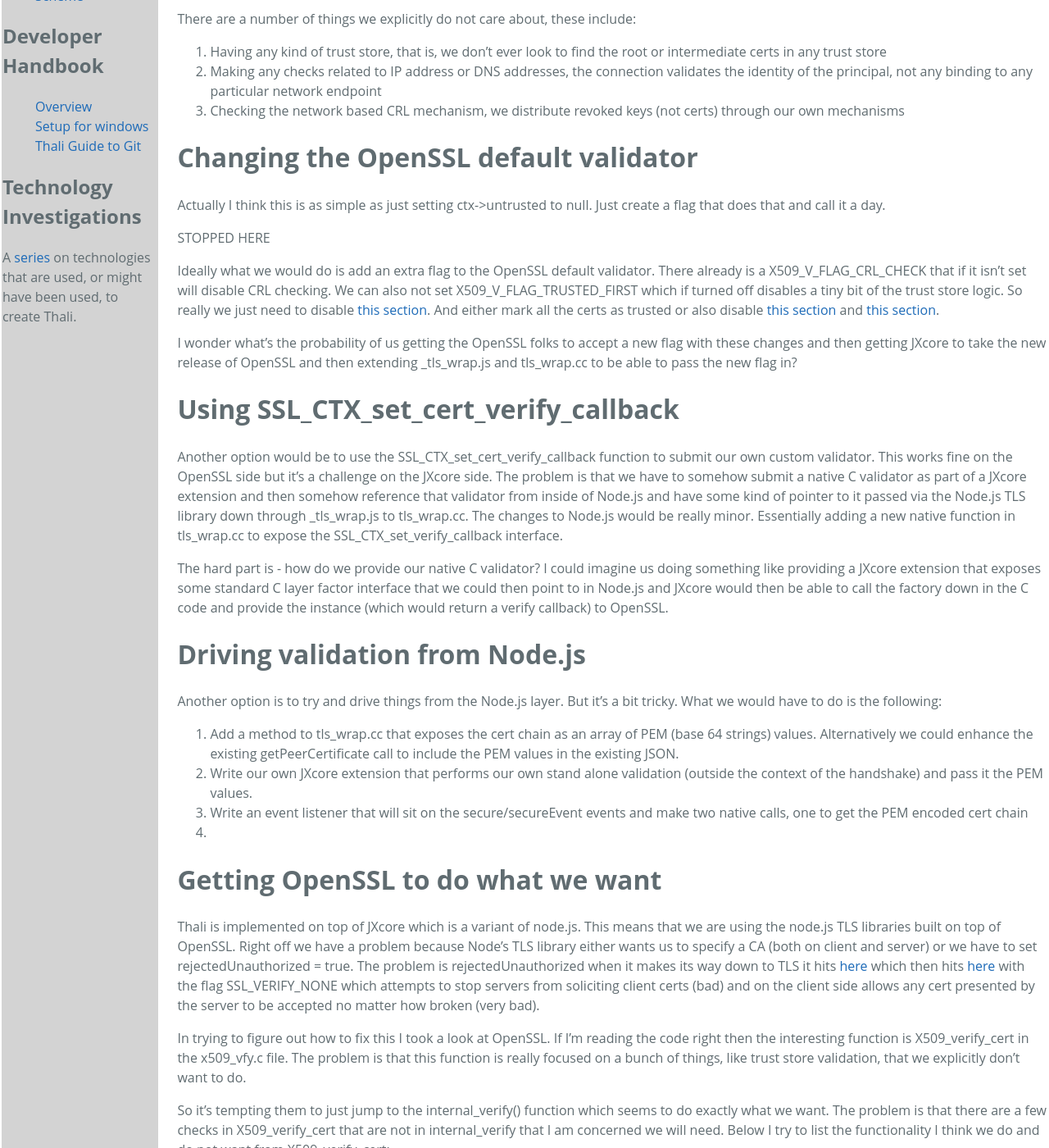
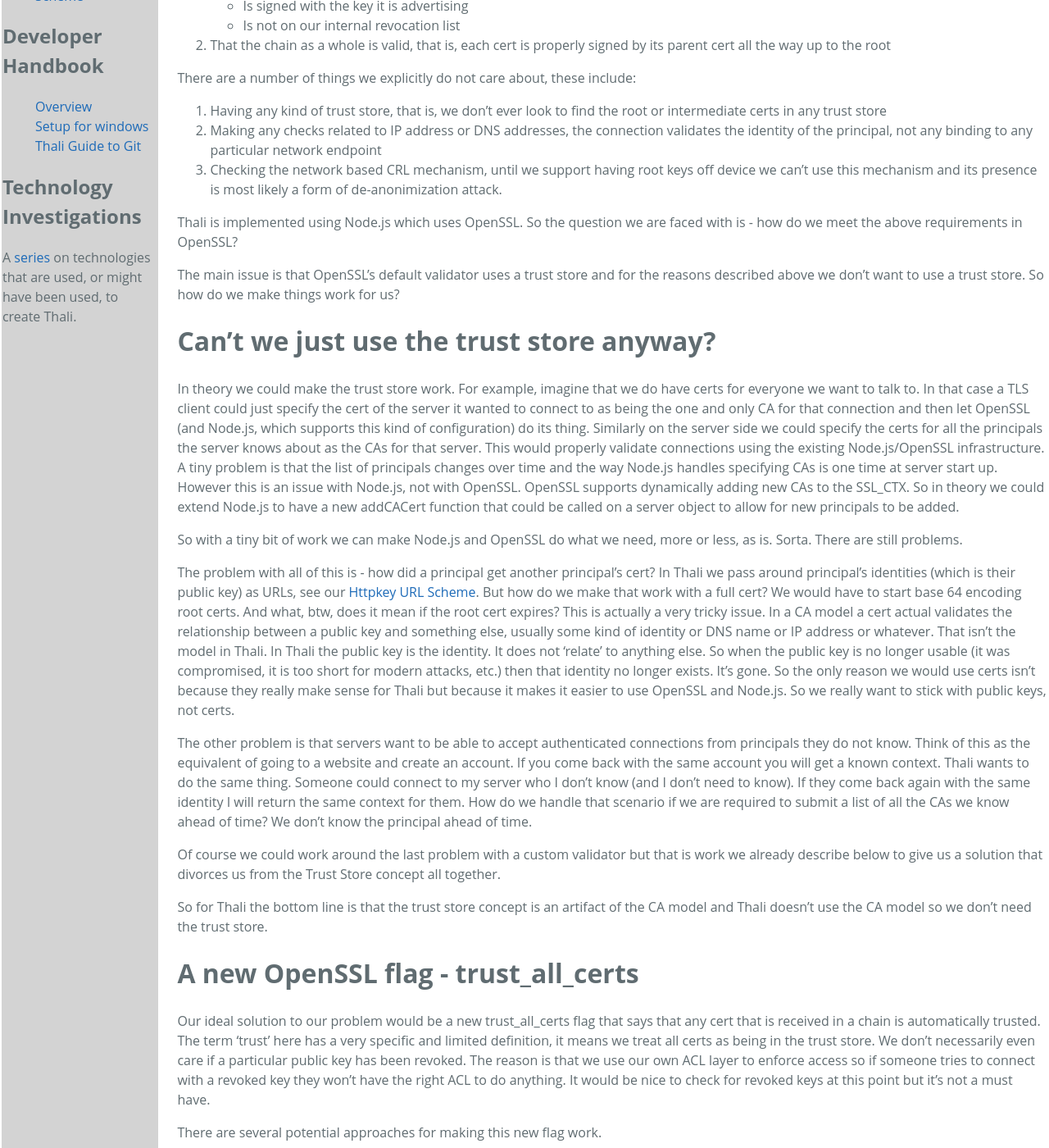
Before and after one commit to thaliproject/thali, a Jekyll site: the page built from opensslandthali.md, in a window 1280 px wide and 1400 px high, scrolled down 590 px. Shown: the whole window at 82% size. Built offline with Jekyll 4.4.1, drawn with Linux system fonts in a browser that asks for light colours; Markdown is read by kramdown in place of the engine named in the settings; some of the changed text lies outside the part shown.

Commit message:
Update opensslandthali.md

```diff
--- a/opensslandthali.md
+++ b/opensslandthali.md
@@ -6,11 +6,11 @@
 # Requirements
 In the Thali security model each principal has its own public key that it is identified with. We then use TLS mutual auth when connecting two principals in order to mutually authenticate to each other. Each principal is expected to send a cert chain that roots up to a self signed cert.
 
-Note that in our use of TLS there are no CAs or trust stores. In fact, there are no certs at all. In Thali we move around the raw public keys, not certs. So what we validate at runtime is that the root cert matches a key we recognize and chains properly to the leaf cert.
+In Thali we explicitly do not use the CA security model. In our world an identity is a public key. So when we validate a cert chain in Thali all we really want to know is if the leaf node has a path to the root cert. The public key in the root cert is then the "identity" of the principal at the other end of the line. We then know the identity of the called (their public key) and we can then use that public key with our ACL mechanism to decide what (if anything) the caller should be allowed to do. In other words TLS is for authentication, not authorization.
 
-We do revoke public keys, but not certs. This can happen in the case that a particular device and its intermediate and leaf keys are compromised but the root is not. In that case the intermediate/leaf keys would be revoked and we do need to be able to check for any certs that try to use them.
+There is an exception to this however. If a particular identity (read: public key) is known to be compromised, then we do want to reject any connections from it. Technically we don't need to do this. The requester's identity won't be in any ACLs and all of their requests will be automatically rejected. But the earlier one can reject a bad caller the better so potentially we do want to use a revocation store. But keep in mind that what we want to revoke is not a particular cert necessarily, but a public key and any keys that chain off that public key.
 
-But in general when we receive a chain all we really care about is:
+When we receive a cert chain over TLS all we really care about is:
 
 1. Each cert in the chain is "internally valid", that is, each cert:
  * Is not expired
@@ -23,36 +23,43 @@
 
 1. Having any kind of trust store, that is, we don't ever look to find the root or intermediate certs in any trust store
 2. Making any checks related to IP address or DNS addresses, the connection validates the identity of the principal, not any binding to any particular network endpoint
-3. Checking the network based CRL mechanism, we distribute revoked keys (not certs) through our own mechanisms
+3. Checking the network based CRL mechanism, until we support having root keys off device we can't use this mechanism and its presence is most likely a form of de-anonimization attack.
 
-# Changing the OpenSSL default validator
-Actually I think this is as simple as just setting ctx->untrusted to null. Just create a flag that does that and call it a day.
+Thali is implemented using Node.js which uses OpenSSL. So the question we are faced with is - how do we meet the above requirements in OpenSSL?
 
-STOPPED HERE
+The main issue is that OpenSSL's default validator uses a trust store and for the reasons described above we don't want to use a trust store. So how do we make things work for us?
 
+# Can't we just use the trust store anyway?
+In theory we could make the trust store work. For example, imagine that we do have certs for everyone we want to talk to. In that case a TLS client could just specify the cert of the server it wanted to connect to as being the one and only CA for that connection and then let OpenSSL (and Node.js, which supports this kind of configuration) do its thing. Similarly on the server side we could specify the certs for all the principals the server knows about as the CAs for that server. This would properly validate connections using the existing Node.js/OpenSSL infrastructure. A tiny problem is that the list of principals changes over time and the way Node.js handles specifying CAs is one time at server start up. However this is an issue with Node.js, not with OpenSSL. OpenSSL supports dynamically adding new CAs to the SSL_CTX. So in theory we could extend Node.js to have a new addCACert function that could be called on a server object to allow for new principals to be added.
 
-Ideally what we would do is add an extra flag to the OpenSSL default validator. There already is a X509_V_FLAG_CRL_CHECK that if it isn't set will disable CRL checking. We can also not set X509_V_FLAG_TRUSTED_FIRST which if turned off disables a tiny bit of the trust store logic. So really we just need to disable [this section](https://github.com/openssl/openssl/blob/e23a3fc8e38a889035bf0964c70c7699f4a38e5c/crypto/x509/x509_vfy.c#L259). And either mark all the certs as trusted or also disable [this section](https://github.com/openssl/openssl/blob/e23a3fc8e38a889035bf0964c70c7699f4a38e5c/crypto/x509/x509_vfy.c#L288) and [this section](https://github.com/openssl/openssl/blob/e23a3fc8e38a889035bf0964c70c7699f4a38e5c/crypto/x509/x509_vfy.c#L415).
+So with a tiny bit of work we can make Node.js and OpenSSL do what we need, more or less, as is. Sorta. There are still problems.
 
-I wonder what's the probability of us getting the OpenSSL folks to accept a new flag with these changes and then getting JXcore to take the new release of OpenSSL and then extending _tls_wrap.js and tls_wrap.cc to be able to pass the new flag in?
+The problem with all of this is - how did a principal get another principal's cert? In Thali we pass around principal's identities (which is their public key) as URLs, see our [Httpkey URL Scheme](/HttpkeyURLScheme). But how do we make that work with a full cert? We would have to start base 64 encoding root certs. And what, btw, does it mean if the root cert expires? This is actually a very tricky issue. In a CA model a cert actual validates the relationship between a public key and something else, usually some kind of identity or DNS name or IP address or whatever. That isn't the model in Thali. In Thali the public key is the identity. It does not 'relate' to anything else. So when the public key is no longer usable (it was compromised, it is too short for modern attacks, etc.) then that identity no longer exists. It's gone. So the only reason we would use certs isn't because they really make sense for Thali but because it makes it easier to use OpenSSL and Node.js. So we really want to stick with public keys, not certs.
 
-# Using SSL_CTX_set_cert_verify_callback
-Another option would be to use the SSL_CTX_set_cert_verify_callback function to submit our own custom validator. This works fine on the OpenSSL side but it's a challenge on the JXcore side. The problem is that we have to somehow submit a native C validator as part of a JXcore extension and then somehow reference that validator from inside of Node.js and have some kind of pointer to it passed via the Node.js TLS library down through _tls_wrap.js to tls_wrap.cc. The changes to Node.js would be really minor. Essentially adding a new native function in tls_wrap.cc to expose the SSL_CTX_set_verify_callback interface.
+The other problem is that servers want to be able to accept authenticated connections from principals they do not know. Think of this as the equivalent of going to a website and create an account. If you come back with the same account you will get a known context. Thali wants to do the same thing. Someone could connect to my server who I don't know (and I don't need to know). If they come back again with the same identity I will return the same context for them. How do we handle that scenario if we are required to submit a list of all the CAs we know ahead of time? We don't know the principal ahead of time.
 
-The hard part is - how do we provide our native C validator? I could imagine us doing something like providing a JXcore extension that exposes some standard C layer factor interface that we could then point to in Node.js and JXcore would then be able to call the factory down in the C code and provide the instance (which would return a verify callback) to OpenSSL.
+Of course we could work around the last problem with a custom validator but that is work we already describe below to give us a solution that divorces us from the Trust Store concept all together.
 
-# Driving validation from Node.js
-Another option is to try and drive things from the Node.js layer. But it's a bit tricky. What we would have to do is the following:
-1. Add a method to tls_wrap.cc that exposes the cert chain as an array of PEM (base 64 strings) values. Alternatively we could enhance the existing getPeerCertificate call to include the PEM values in the existing JSON.
-2. Write our own JXcore extension that performs our own stand alone validation (outside the context of the handshake) and pass it the PEM values.
-3. Write an event listener that will sit on the secure/secureEvent events and make two native calls, one to get the PEM encoded cert chain
-4.
+So for Thali the bottom line is that the trust store concept is an artifact of the CA model and Thali doesn't use the CA model so we don't need the trust store.
 
-# Getting OpenSSL to do what we want
-Thali is implemented on top of JXcore which is a variant of node.js. This means that we are using the node.js TLS libraries built on top of OpenSSL. Right off we have a problem because Node's TLS library either wants us to specify a CA (both on client and server) or we have to set rejectedUnauthorized = true. The problem is rejectedUnauthorized when it makes its way down to TLS it hits [here](https://github.com/joyent/node/blob/8e539dc26dd811c960a8943b28c4a351aa5d89ad/src/tls_wrap.cc#L700) which then hits [here](https://www.openssl.org/docs/ssl/SSL_CTX_set_verify.html) with the flag SSL_VERIFY_NONE which attempts to stop servers from soliciting client certs (bad) and on the client side allows any cert presented by the server to be accepted no matter how broken (very bad).
+# A new OpenSSL flag - trust_all_certs
 
-In trying to figure out how to fix this I took a look at OpenSSL. If I'm reading the code right then the interesting function is X509_verify_cert in the x509_vfy.c file. The problem is that this function is really focused on a bunch of things, like trust store validation, that we explicitly don't want to do.
+Our ideal solution to our problem would be a new trust_all_certs flag that says that any cert that is received in a chain is automatically trusted. The term 'trust' here has a very specific and limited definition, it means we treat all certs as being in the trust store. We don't necessarily even care if a particular public key has been revoked. The reason is that we use our own ACL layer to enforce access so if someone tries to connect with a revoked key they won't have the right ACL to do anything. It would be nice to check for revoked keys at this point but it's not a must have.
 
-So it's tempting them to just jump to the internal_verify() function which seems to do exactly what we want. The problem is that there are a few checks in X509_verify_cert that are not in internal_verify that I am concerned we will need. Below I try to list the functionality I think we do and do not want from X509_verify_cert:
+There are several potential approaches for making this new flag work.
+
+## Override get_issuer
+In looking at the OpenSSL code there seems like a fairly straight forward way to make this work. In x509_vfy.c there is a function called X509_verify_cert which is where the default validator (I believe) lives. This takes as an argument a X509_STORE_CTX. x509_STORE_CTX is actually a typedef in ossl_typ.h for the X509_store_ctx_st structure. This structure contains a pointer to a function called get_issuer which is used by the validator to see if a specific cert is in the trust store. So in theory if we can replace that function with our own, our version of the function could (in essence) always return 'true' to any request to validate a cert.
+
+Near as I can tell X509_STORE_CTX is actually taken from the root SSL_CTX object which has a member cert_store which is a X509_STORE which is an alias for x509_store_st. It is this object that is used to create a X509_STORE_CTX object using the x509_STORE_CTX_init function. So in theory the trick is to grab cert_store from SSL_CTX and set it the way we want. Then any connections created from that SSL_CTX will use our "trust all" get_issuer function.
+
+### Making this work in Node.js
+node_crypto.cc has a method SecureContext::Init which calls SSL_CTX_new which sets sc->ctx_ which is the SSL_CTX object. Just below that sc->ca_store is set to NULL. That ca_store argument is the X509_STORE object we are looking for. So in theory if we can wrap that with an IF that looks for a special flag we specify then we could set the ca_store to X509_STORE_new() (which just initializes everything) and then override the get_issuer function to point to our 'accept all' function.
+
+The only problem is that if no CA is specified in the tls.createServer or equivalent command then crypto.js will call addrootCerts which will override our X509_STORE setting. That logic seems to live in crypto.js in the createCredentials method. This is called in tls.js by SecurePair. So we need to make sure we pass in an argument in options to SecurePair so that if we are using 'trust all' we don't call crypto.createCredentials(). In general the real work here is making sure we validate the options that are submitted to the TLS object (and secure context in general) to make sure we don't have contradictory options. Someone, for example, shouldn't be specifying a custom list of CAs and using our flag. If they do we should return an error.
+
+## Using a custom validator
+The other option for making this all work is to replace the default validator all together with our own custom validator. This will, by definition, do whatever we want it to do. Most likely we would start with the default validator and just excise the trust store checks. Below I look at the various components of the default validator and identify what we do and don't want to keep.
 
 * X509_verify_cert functionality
   * Things I think we do want
@@ -68,35 +75,32 @@
     * check_revocation() - We don't use the X.509 CRL mechanism so this is useless to us. In fact, we should ideally reject any certs that even contain the CRL declaration.
     * v3_asid_validate_path() - This is an implementation of RFC 3779 that lets one bind identities to certs. We don't work that way. At most we should check if this extension is used and if so reject the cert.
 
-# Making this work in JXCore
-Now in theory the solution is fairly straight forward, at least if we were only using OpenSSL. We could call SSL_CTX_set_cert_verify_callback and specify our own custom validator. This would replace X509_verify_cert completely and instead we could use some hacked up logic of our own that works as I describe above. Heck, for now, we could just call internal_verify() and call it a day and add the rest later.
+To make this work we have to call a function called SSL_CTX_set_cert_verify_callback which takes our old friend SSL_CTX and lets us set our custom validator.
 
-But, alas, it's really not that simple.
+### What about SSL_CTX_set_verify/SSL_set_verify?
+There is a similar sounding function called SSL_CTX_set_verify/SSL_set_verfy that would seem like a potential candidate. But in practice it is not. The verify function isn't called until after the validator is run and if we are using the default validator then it will fail due to trust store issues.
 
-The problem is that we aren't talking to OpenSSL directly. We are talking to Node.js who is talking to its HTTPS library who is talking to its TLS library who is talking to OpenSSL. So how are we supposed to build our custom validator and how do we get it to OpenSSL?
+### Making this work in Node.js
+This should be as easy as slipping an argument down into SecureContext::Init which would then call SSL_CTX_set_cert_cerify_callback. Node.js doesn't (and shouldn't) ever mess with the validator so once we set it on the parent context it should show up everywhere we need it automatically.
 
-## Get JXcore to let us use our own validator directly with OpenSSL (or not)
+## Trade offs between the approaches
+I suspect the most robust solution is the custom validator. The reason being that regardless of what methods node.js calls on the SSL_CTX the custom validator always gets the final say. So we don't have to worry about some obscure function somewhere over writing the cert_store object and making a mess of things.
 
-Keep in mind that we need to re-use code already in OpenSSL (I'm too much of a wimp to trust things like [pkijs](https://www.npmjs.com/package/pkijs) quite yet) so somewhere there is C code. Now the good news is that JXCore supports calling out to the native platform. The bad news is that this isn't good enough. We don't just need the custom validator available in C, we have to get it into a physical position so that when Node calls TLS who calls OpenSSL we can pass in that validator. This means solving two different problems.
+The reason why I don't like the custom validator is because TLS validation code is easy to screw up. Writing one's own validator seems like a recipe for disaster. When various bugs are found in the default validator are we going to find out about them and fix them in our custom version? It's just a mess.
 
-The first problem is how to make our C code visable to the instance of OpenSSL being used by Node.js? That is a linking problem. Although presumably with a little function passing at the C level using a function declaration provided in JXcore we could solve that one.
+A potential solution is a hybrid approach where we create our own custom validator but all it does is make sure that the X509_STORE_ctx has the right trust store validator before then calling the default validator. This gives us the benefit of not worrying about anything messing with our settings at the Node.js layer while also allowing us to rely on the default validator.
 
-The second problem is how do we change Node's TLS library to allow us to use our customer C validator for OpenSSL? There are two approaches here. One approach is we somehow figure out how to get our custom validator submitted to SSL_CTX_set_cert_verify_callback when Node.js sets up the SSL connection in tls_wrap.cc and call it a day. That would be ideal.
+My guess is that we should use a custom validator whose only purpose is to validate the store is set correctly before calling the default validate and we simultaneously should check the options to make sure that no one submitted any options that could cause "odd" behavior. Think of it as defense in depth.
 
-But I'm not sure if the JXcore folks would be willing to go for all the magic implied here. In other words we would need some way to create a native extension that has a validator and tell JXcore about it via the native interface and then have JXcore marshal an instance of it and pass it to the OpenSSL context and call SSL_CTX_set_cert_verify_callback with it. This is all doable, I just don't know if they will be willing to do it.
+## Could we get OpenSSL to just implement our flag?
 
-## Get JXcore to expose a few OpenSSL APIs
+The CA model is known to have serious issues and so Thali doesn't use it. We can't be the only ones! But anyone who wants to use TLS with OpenSSL outside of the CA model really needs an easy way to disable trust store checking. So one wonders if we might not be able to convince the OpenSSL folks to add a 'disable trust store checks' flag?
 
-But the other way, the one Node uses itself, is that it tends to accept a lot and then depend on the user, in Node (e.g. in Javascript) listening to the 'secure' and/or 'secureConnect' event. This is a choke point where in theory the Javascript code can look around the SSL context and decide if it likes it or not. This leads to a possible solution to our validation problem but it's performance implications and complexity don't make me happy. The solution would be:
+# Disabling CRL/OCSP Checks
+Because we don't use cert revocation (we revoke public keys instead) both CRL and OCSP really aren't useful for us. Especially since our default scenarios work completely offline and with devices that don't have stable IP addresses or even DNS addresses. So any cert that comes our way with a CRL or OCSP extension is most likely some kind of attack to cause us to leak location or accept a badly formatted file. So we really need to figure out how to turn both of these off.
 
-1. Extend the _tls_wrap.js and tls_wrap.cc libraries to expose a variant of getPeerCertificate that returns an array of PEM encoded certs representing the X.509 certs that were presented by the other principal.
-  * Implementing this will require calling OpenSSL's SSL_get_peer_certificate function followed by a call to one of the PEM_write_* methods to write the X509 in memory cert out to PEM (which is base 64 string) and then returning that back to Javascript as an array
-2. Write native C code that does all the validation described above and give it an interface that expects to receive an array of PEM encoded certs representing the cert chain which will then be translated to X509 objects which will be shoved into a STACK_OF(X509) and then used to create a X509_STORE_CTX which can then be used to call the functions above. The final result being a boolean, passed back to Javascript, that specifies if it all worked or not.
-3. Listen to the secure and/or secureConnect event and when it happens call out to "enhanced" getPeerCertificate function to get the list of PEM values for the chain and then make a second native call to call our custom validator.
+Turning off CRL checking is pretty easy in OpenSSL, we just need to not pass in the X509_V_FLAG_CRL_CHECK. Node.js will only set this flag if the AddCRL function is called. So um... don't do that.
 
-The good news is that all of the above should actually work. The bad news is that it's nightmarish for our perf! Those two native calls? They are synchronous! This means that JXCore is shut down while those calls are off doing expensive crypto operations! And near as I can tell those functions MUST be synchronous because our only chance to kill the connection if it is bad is in the listener to the secure/secureConnect event. Once we exit, that's it, our chance to stop bad things is lost.
+As for OCSP. I need to do more homework. I looked around and I can see the OCSP code but I can't find anywhere in x509_vfy.c where it is called. So I'm not completely sure how to make sure it doesn't get used. But we'll figure it out.
 
-An obvious alternative is to create a variant of the secure/secureConnection event that is willing to block a connection until it gets an explicit callback. In other words the event itself will come with a context object that will have a method that specifies if the connection should be allowed. This would at least allow us to do all the expensive crypto work on its own thread and not block node while we wait for validation to complete.
-
-# CRL and OCSP
-We really need to figure out how to either make sure certs are rejected if they contain points to these or to make sure we don't actually resolve them since these can be used to leak identities. Although I'm not 100% sure I'm right about this. I can come up with some weird use cases where CRL and OCSP could be useful but I'm dubious.
+OCSP stapling is also useless since there is no CA.
```
